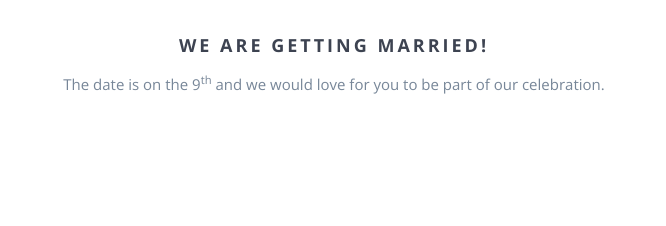
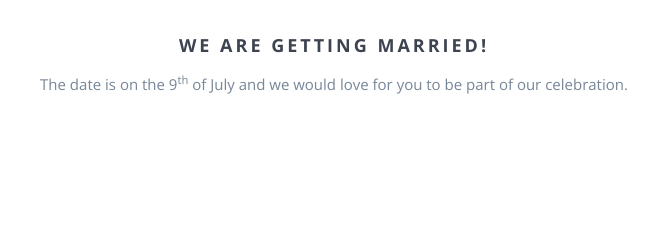
Before and after one commit to Haley-and-julian/Haley-and-julian, a website: page index.html in a window 1280 px wide. Shown: the part 779-1005 px from the top of the page, 306-972 px from the left. Drawn offline with nearby package versions, Linux system fonts and the light colour scheme; some packages are replaced by stand-ins of ours; a script that the page names is missing; files whose address does not match are found by name.

Commit message:
Update index.html

```diff
--- a/index.html
+++ b/index.html
@@ -89,7 +89,7 @@
         <div class="row">
             <div class="col-md-12 text-center">
                 <h3>We are getting married!</h3>
-                <p>The date is on the 9<sup>th</sup> and we would love for you to be part of our celebration.</p>
+                <p>The date is on the 9<sup>th</sup> of July and we would love for you to be part of our celebration.</p>
             </div>
         </div>
     </div>
```
